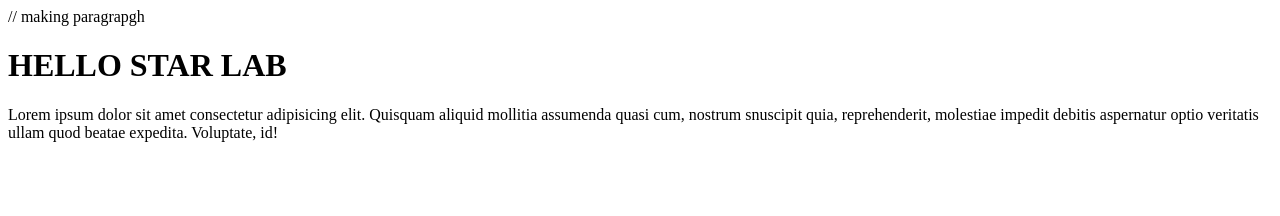
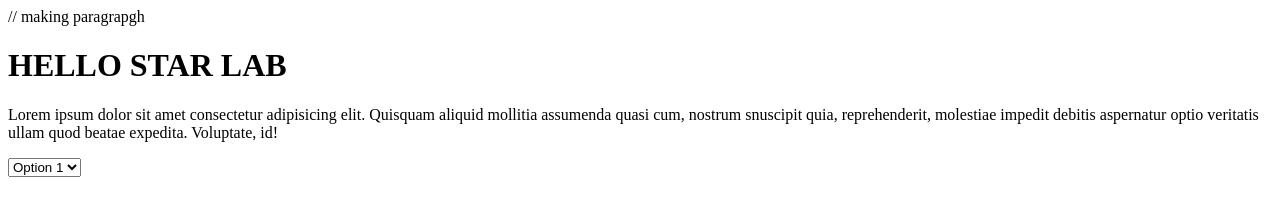
Before and after one commit to Ganesh-2205/StarLab, a plain HTML site: page index.html in a window 1280 px wide. Drawn offline with Linux system fonts and the light colour scheme.

Commit message:
Add index.html with dropdown element

```diff
--- a/index.html
+++ b/index.html
@@ -10,6 +10,10 @@
 <body>
     <h1>HELLO STAR LAB</h1>
     <P>Lorem ipsum dolor sit amet consectetur adipisicing elit. Quisquam aliquid mollitia assumenda quasi cum, nostrum snuscipit quia, reprehenderit, molestiae impedit debitis aspernatur optio veritatis ullam quod beatae expedita. Voluptate, id!</P>
+    <select>
+  <option>Option 1</option>
+  <option>Option 2</option>
+</select>
 
 </body>
 </html>
```
